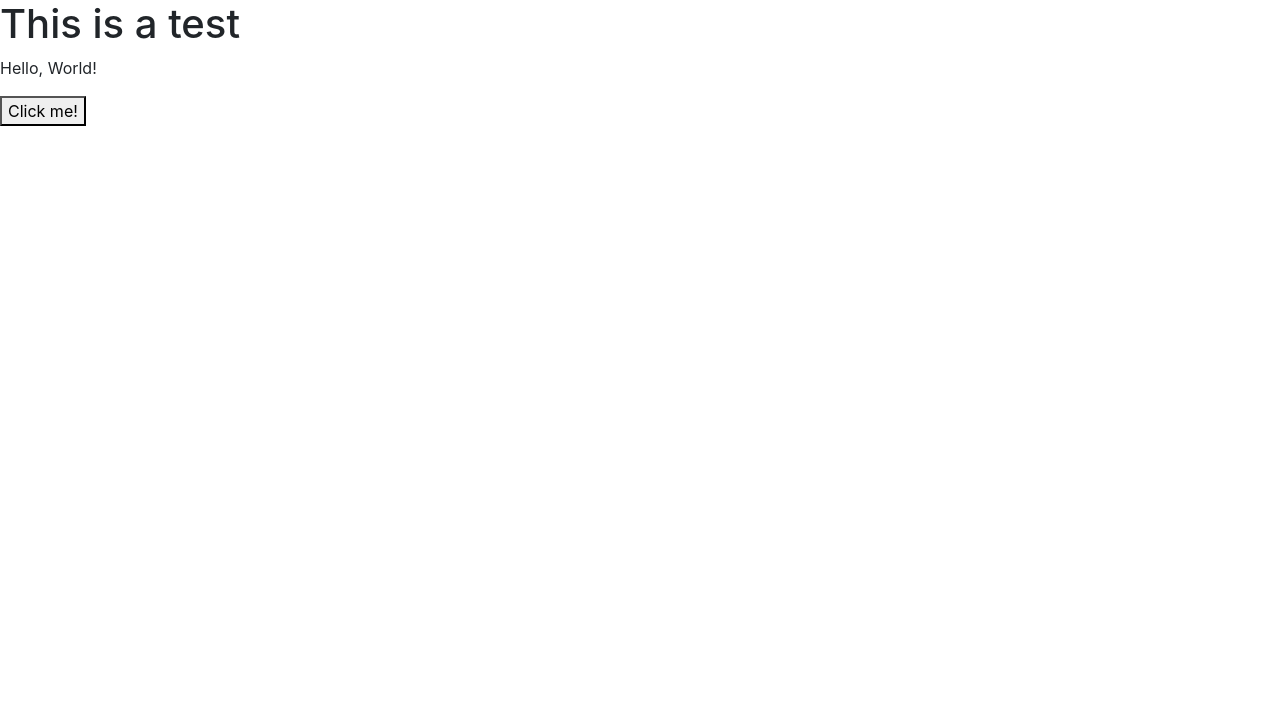
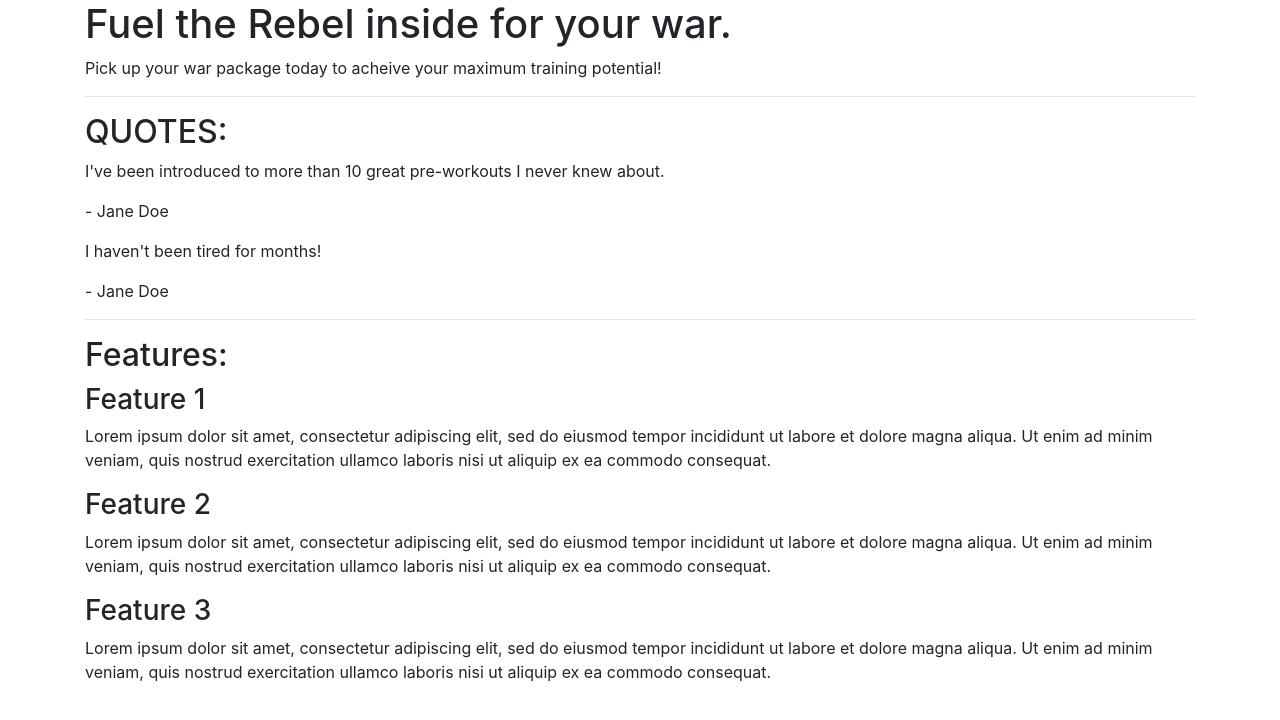
Before and after one commit to StringerMus/bootstrap, a plain HTML site: page index.html in a window 1280 px wide. Drawn offline with nearby package versions, Linux system fonts and the light colour scheme.

Commit message:
Index.html - Create features and Quote sections.

```diff
--- a/index.html
+++ b/index.html
@@ -3,14 +3,54 @@
 <head>
     <meta charset="UTF-8">
     <meta name="viewport" content="width=device-width, initial-scale=1.0">
-    <title>Document</title>
+    <title>Raw Rebel | No Guts No Glory</title>
     <link rel="stylesheet" href="https://cdn.jsdelivr.net/npm/bootstrap@4.1.3/dist/css/bootstrap.min.css" integrity="sha384-MCw98/SFnGE8fJT3GXwEOngsV7Zt27NXFoaoApmYm81iuXoPkFOJwJ8ERdknLPMO" crossorigin="anonymous">
 <script src="https://cdn.jsdelivr.net/npm/bootstrap@4.1.3/dist/js/bootstrap.min.js" integrity="sha384-ChfqqxuZUCnJSK3+MXmPNIyE6ZbWh2IMqE241rYiqJxyMiZ6OW/JmZQ5stwEULTy" crossorigin="anonymous">
 </script>
 </head>
 <body>
-    <h1>This is a test</h1>
-    <p>Hello, World!</p>
-    <button>Click me!</button>
+    <article class="container">
+        <!--Callout-->
+        <section class=""callout>
+            <h1>Fuel the Rebel inside for your war.</h1>
+            <p>Pick up your war package today to acheive your maximum training potential!</p>
+        </section>
+        <!--/.callout-->
+        <hr>
+
+        <!--quotes-->
+        <section class="quotes">
+            <h2 class="text-uppercase">Quotes:</h2>
+            <div class="quote">
+                <p>I've been introduced to more than 10 great pre-workouts I never knew about.</p>
+                <p>- Jane Doe</p>
+            </div>
+            <div class="quote">
+                <p>I haven't been tired for months!</p>
+                <p>- Jane Doe</p>
+            </div>
+        </section>
+        <!-- /.quotes -->
+        <hr>
+
+        <!-- Features -->
+        <section class="features">
+            <h2>Features:</h2>
+            <div class="feature">
+                <h3>Feature 1</h3>
+                <p>Lorem ipsum dolor sit amet, consectetur adipiscing elit, sed do eiusmod tempor incididunt ut labore et dolore magna aliqua. Ut enim ad minim veniam, quis nostrud exercitation ullamco laboris nisi ut aliquip ex ea commodo consequat.</p>
+            </div>
+            <div class="feature">
+                <h3>Feature 2</h3>
+                <p>Lorem ipsum dolor sit amet, consectetur adipiscing elit, sed do eiusmod tempor incididunt ut labore et dolore magna aliqua. Ut enim ad minim veniam, quis nostrud exercitation ullamco laboris nisi ut aliquip ex ea commodo consequat.</p>
+            </div>
+            <div class="feature">
+                <h3>Feature 3</h3>
+                <p>Lorem ipsum dolor sit amet, consectetur adipiscing elit, sed do eiusmod tempor incididunt ut labore et dolore magna aliqua. Ut enim ad minim veniam, quis nostrud exercitation ullamco laboris nisi ut aliquip ex ea commodo consequat.</p>
+            </div>
+        </section>
+        <!-- /.features -->
+    </article>
 </body>
+
 </html>
```
